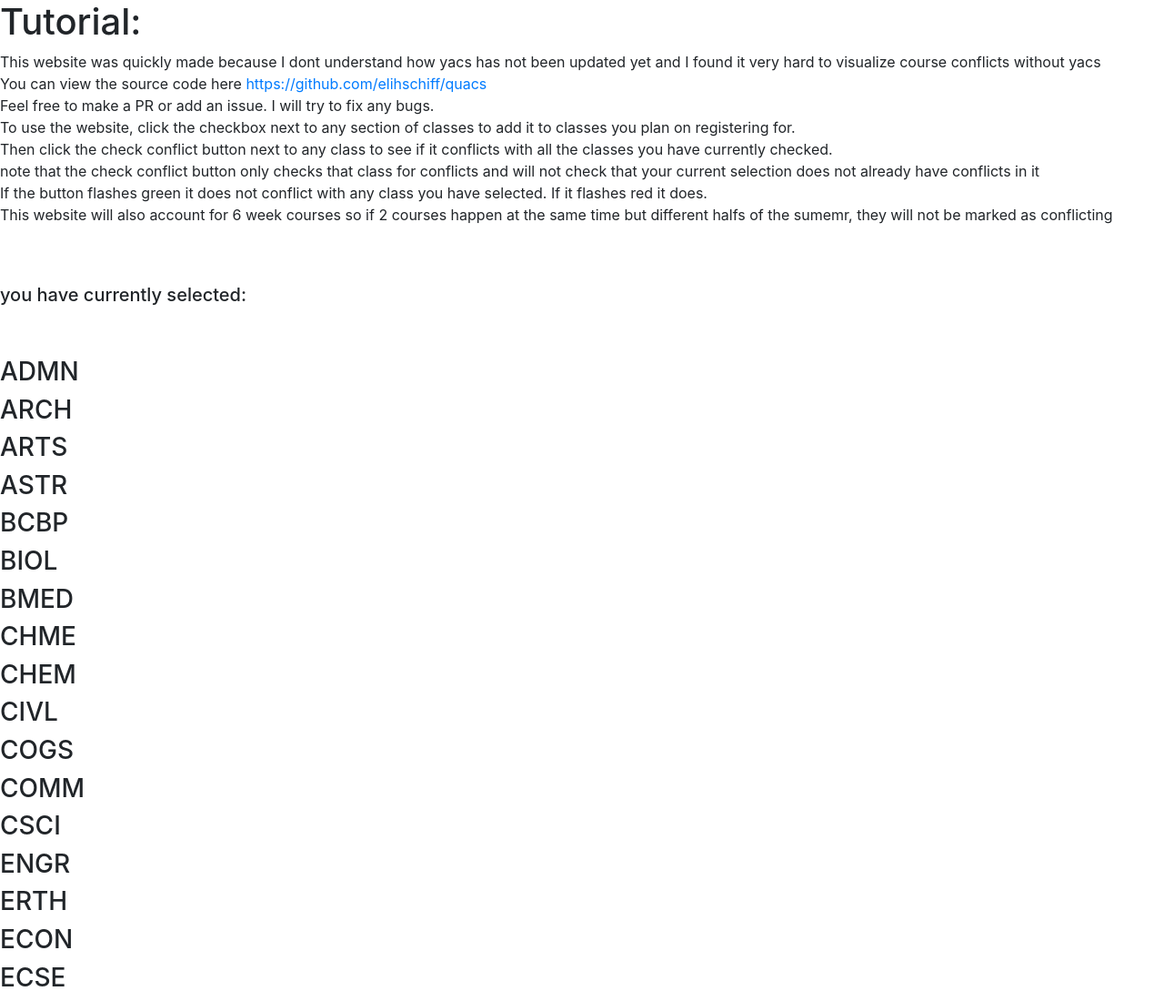
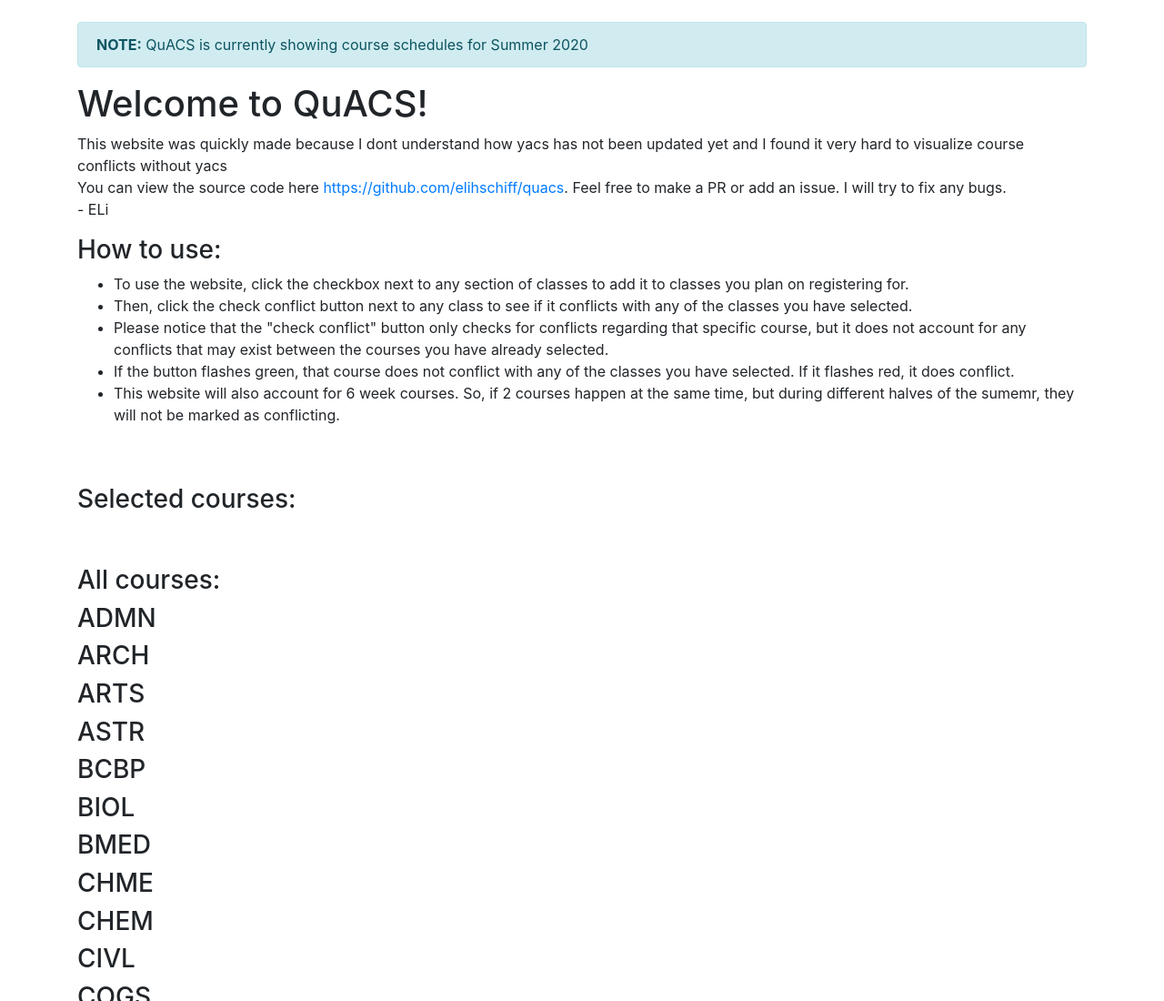
Before and after one commit to quacs/quacs-old, a website: page index.html in a window 1280 px wide. Shown: the top 1100 px of the page at 91% size. Drawn offline with nearby package versions, Linux system fonts and the light colour scheme.

Commit message:
UI refactor and grammar/spelling edits

```diff
--- a/index.html
+++ b/index.html
@@ -12,33 +12,43 @@
 </head>
 <body>
   <div id="app">
-    <h1>Tutorial:</h1>
+
+    <div class="container">
+      <div class="row">
+        <br>
+      </div>
+      <div class="row">
+        <div class="col-xs">
+        </div>
+        <div class="col-lg">
+          <div class="alert alert-info" role="alert">
+            <b>NOTE:</b> QuACS is currently showing course schedules for Summer 2020
+          </div>
+          <h1>Welcome to QuACS!</h1>
           <p>
             This website was quickly made because I dont understand how yacs has not been updated yet and I found it very hard to visualize course conflicts without yacs
             <br>
-      You can view the source code here <a href="https://github.com/elihschiff/quacs">https://github.com/elihschiff/quacs</a>
+            You can view the source code here <a href="https://github.com/elihschiff/quacs">https://github.com/elihschiff/quacs</a>. Feel free to make a PR or add an issue. I will try to fix any bugs.
             <br>
-      Feel free to make a PR or add an issue. I will try to fix any bugs.
-      <br>
-      To use the website, click the checkbox next to any section of classes to add it to classes you plan on registering for.
-      <br>
-      Then click the check conflict button next to any class to see if it conflicts with all the classes you have currently checked.
-      <br>
-      note that the check conflict button only checks that class for conflicts and will not check that your current selection does not already have conflicts in it
-      <br>
-      If the button flashes green it does not conflict with any class you have selected. If it flashes red it does.
-      <br>
-      This website will also account for 6 week courses so if 2 courses happen at the same time but different halfs of the sumemr, they will not be marked as conflicting
-
+            - ELi
           </p>
+          <h3>How to use:</h3>
+          <ul>
+            <li>To use the website, click the checkbox next to any section of classes to add it to classes you plan on registering for.
+            <li>Then, click the check conflict button next to any class to see if it conflicts with any of the classes you have selected.
+            <li>Please notice that the "check conflict" button only checks for conflicts regarding that specific course, but it does not account for any conflicts that may exist between the courses you have already selected.
+            <li>If the button flashes green, that course does not conflict with any of the classes you have selected. If it flashes red, it does conflict.
+            <li>This website will also account for 6 week courses. So, if 2 courses happen at the same time, but during different halves of the sumemr, they will not be marked as conflicting.
+          </ul>
           <br><br>
 
-    <h5>you have currently selected:</h5>
+          <h3>Selected courses:</h3>
           <div v-for="(val,crn) in selected">
-      <div v-if="val">{{crn_to_name[crn]}}</div>
+            <div v-if="val">{{crn}} {{crn_to_name[crn]}}</div>
           </div>
-    <br><br>
-
+          <br>
+          <br>
+          <h3>All courses:</h3>
           <div v-for="department in courses">
             <h3 onclick="$(this).parent().children('.course-container').slideToggle()" style="cursor: pointer;">{{department.code}}</h3>
             <div class="course-container" style="display: none;">
@@ -54,6 +64,11 @@
                     </div>
                   </div>
                 </div>
+              </div>
+            </div>
+          </div>
+        </div>
+        <div class="col-xs">
         </div>
       </div>
     </div>
```
Also changed, not shown: media/quacs_logo.svg (added). Lines whose indentation alone changed are shown as unchanged.
